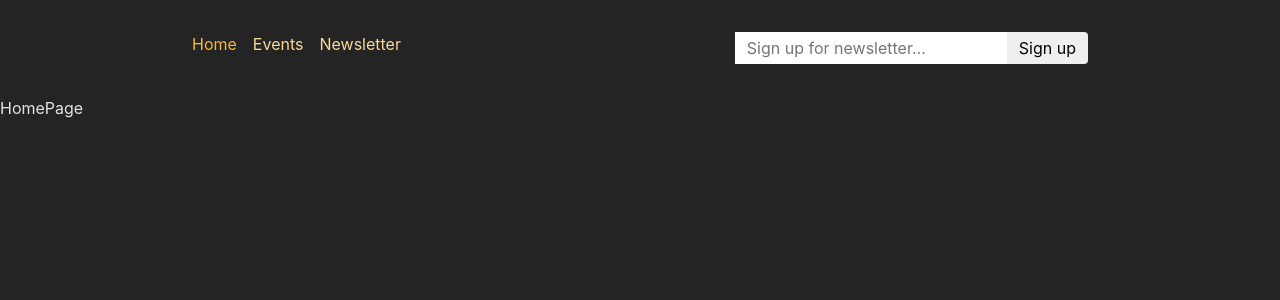
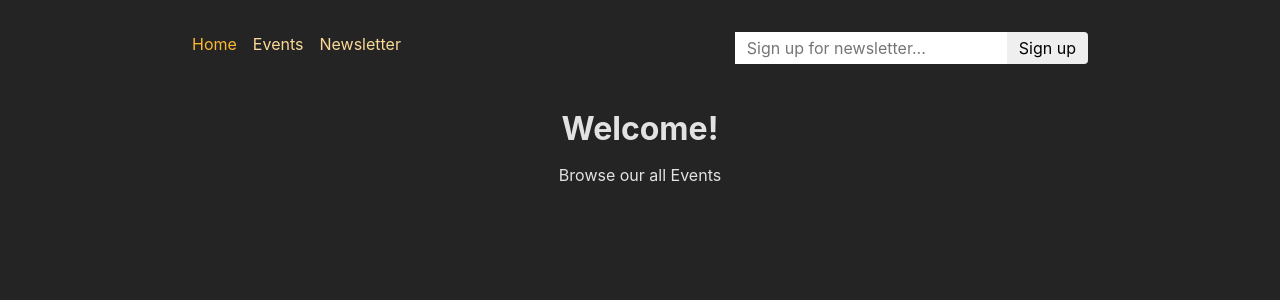
Before and after one commit to tajmalnas/Event-Managing-Web-App, a React (Create React App) app in the folder frontend/: page / in a window 1280 px wide. Shown: the top 300 px of the page. Built offline with nearby package versions, Linux system fonts and the light colour scheme.

Commit message:
added homepage component and succesfully completed the web app

```diff
--- a/frontend/src/pages/HomePage.js
+++ b/frontend/src/pages/HomePage.js
@@ -1,8 +1,11 @@
 import React from 'react'
+import PageContent from '../components/PageContent'
 
 const HomePage = () => {
   return (
-    <div>HomePage</div>
+    <PageContent title="Welcome!">
+      <p>Browse our all Events</p>
+    </PageContent>
   )
 }
 
```
